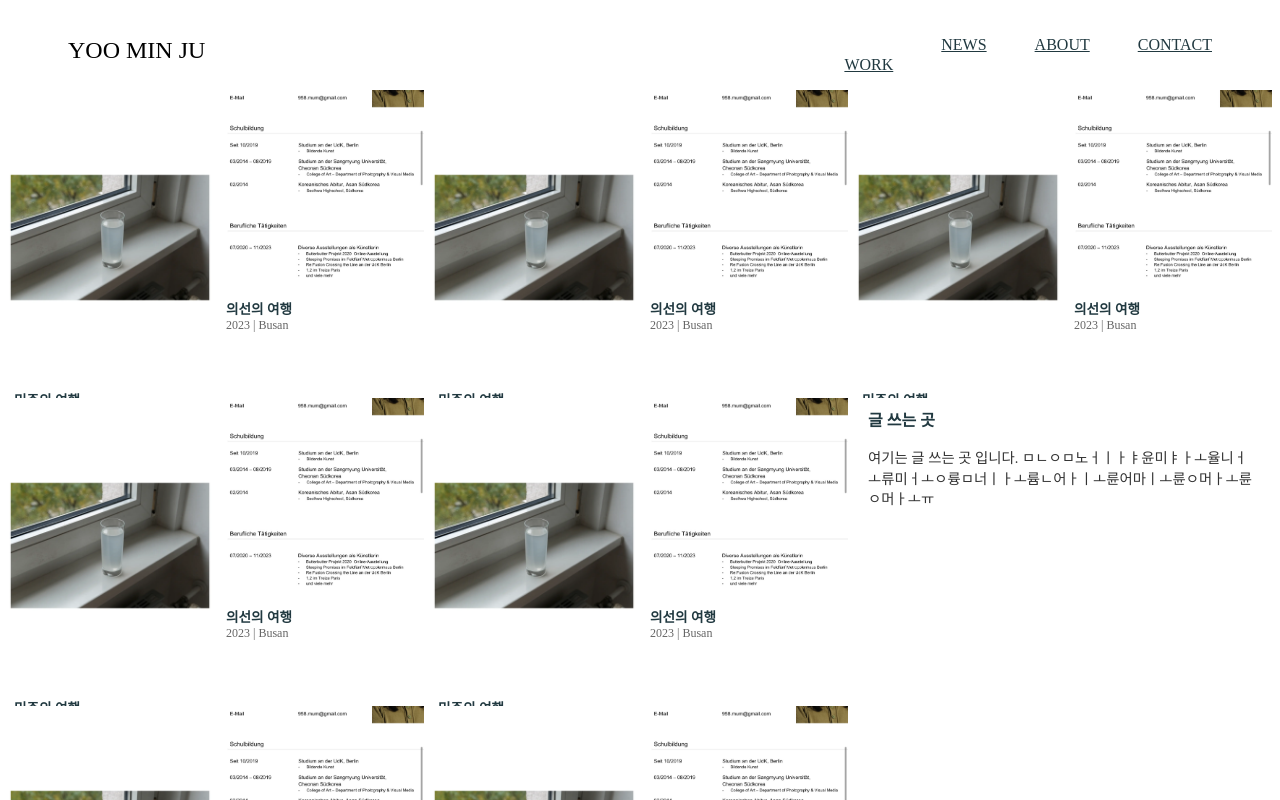
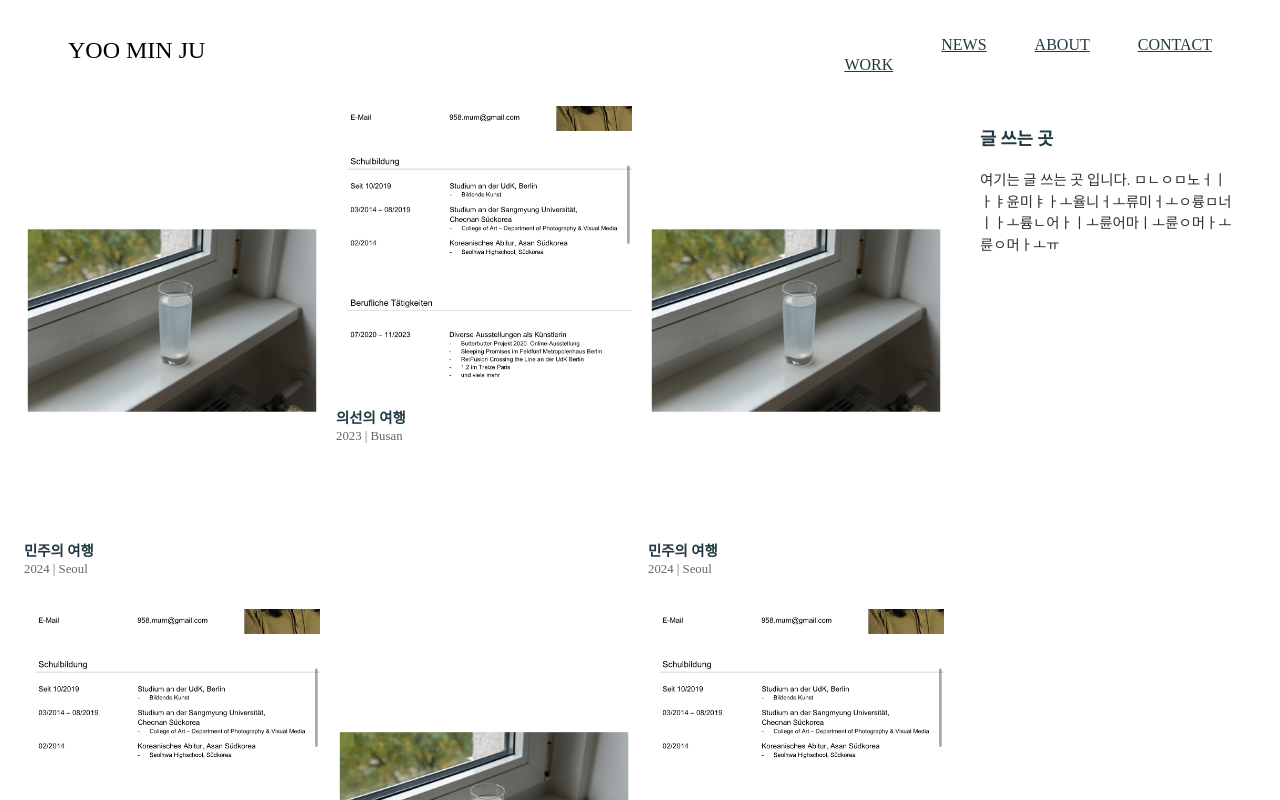
Before and after one commit to YooUisun/yoominju, a React (Create React App) app: page /work in a window 1280 px wide. Shown: the top 800 px of the page. Built offline with nearby package versions, Linux system fonts and the light colour scheme.

Commit message:
배열 다시 변경경

```diff
--- a/src/Work/Work.css
+++ b/src/Work/Work.css
@@ -1,76 +1,80 @@
-/* src/Work/Work.css */
+/* 전체 컨테이너 */
 .work-container {
   display: grid;
-  grid-template-columns: repeat(6, 1fr);
-  grid-auto-rows: 300px;
-  gap: 8px;
+  grid-template-columns: repeat(3, 1fr) 1fr;
+  gap: 16px;
+  padding: 16px;
+  max-width: 1400px;
+  margin: 0 auto;
+  grid-auto-rows: auto;
 }
 
-/* 배치 지정 */
-.item-1 { grid-column: 1 / span 2; grid-row: 1 / span 3; }
-.item-2 { grid-column: 3 / span 2; grid-row: 1 / span 2; }
-.item-3 { grid-column: 5 / span 2; grid-row: 1 / span 2; }
-.item-4 { grid-column: 3 / span 1; grid-row: 3 / span 1; }
-.item-5 { grid-column: 4 / span 1; grid-row: 3 / span 1; }
-.item-6 { grid-column: 5 / span 2; grid-row: 3 / span 2; }
-.item-7 { grid-column: 1; grid-row: 4; }
-.item-8 { grid-column: 2; grid-row: 4; }
-.item-9 { grid-column: 3; grid-row: 4; }
-.item-10 { grid-column: 4; grid-row: 4; }
-.item-11 { grid-column: 1; grid-row: 5; }
-.item-12 { grid-column: 2; grid-row: 5; }
-.item-13 { grid-column: 3; grid-row: 5; }
-.item-14 { grid-column: 4; grid-row: 5; }
-.item-15 { grid-column: 5; grid-row: 5; }
+/* 각 이미지 항목 */
+.work-item {
+  background: none;
+  box-shadow: none;
+  overflow: visible;
+  margin-bottom: 16px;
+}
 
-/* 썸네일 */
 .thumb {
   width: 100%;
-  height: calc(100% - 40px); /* 캡션 공간 확보 */
+  height: auto;
   object-fit: cover;
   display: block;
-  transition: transform 0.3s;
+  margin-bottom: 4px;
 }
 
-
-/* 캡션 (이미지 아래) */
 .caption {
-  padding: 4px 6px;
-  background: #fff;
+  padding: 0;
+  background: none;
   text-align: left;
 }
 
 .caption-title {
-  font-size: 0.85rem;
+  font-size: 0.9rem;
   font-weight: bold;
   color: #213940;
+  margin: 0;
 }
 
 .caption-info {
-  font-size: 0.75rem;
+  font-size: 0.8rem;
   color: #666;
+  margin: 2px 0 0 0;
 }
 
-/* 링크 아이템 전체 */
 .work-link {
   text-decoration: none;
   color: inherit;
   display: block;
 }
 
-/* 작가의 생각 (오른쪽 중간) */
+/* 작가의 생각 영역 */
 .artist-thoughts {
-  grid-column: 5 / span 2;
-  grid-row: 2 / span 2;
+  grid-column: 4 / 5;
+  grid-row: 1 / span 100;
   background: #fff;
-  padding: 12px;
+  padding: 20px;
   font-size: 0.9rem;
-  line-height: 1.4;
+  line-height: 1.5;
   color: #333;
+  position: sticky;
+  top: 20px;
+  height: fit-content;
 }
 
 .artist-thoughts h3 {
   margin-top: 0;
-  font-size: 1rem;
+  font-size: 1.1rem;
   color: #213940;
 }
+
+/* 이미지 크기 조절용 클래스 */
+.item-tall {
+  grid-row: span 2;
+}
+
+.item-wide {
+  grid-column: span 2;
+}
```
